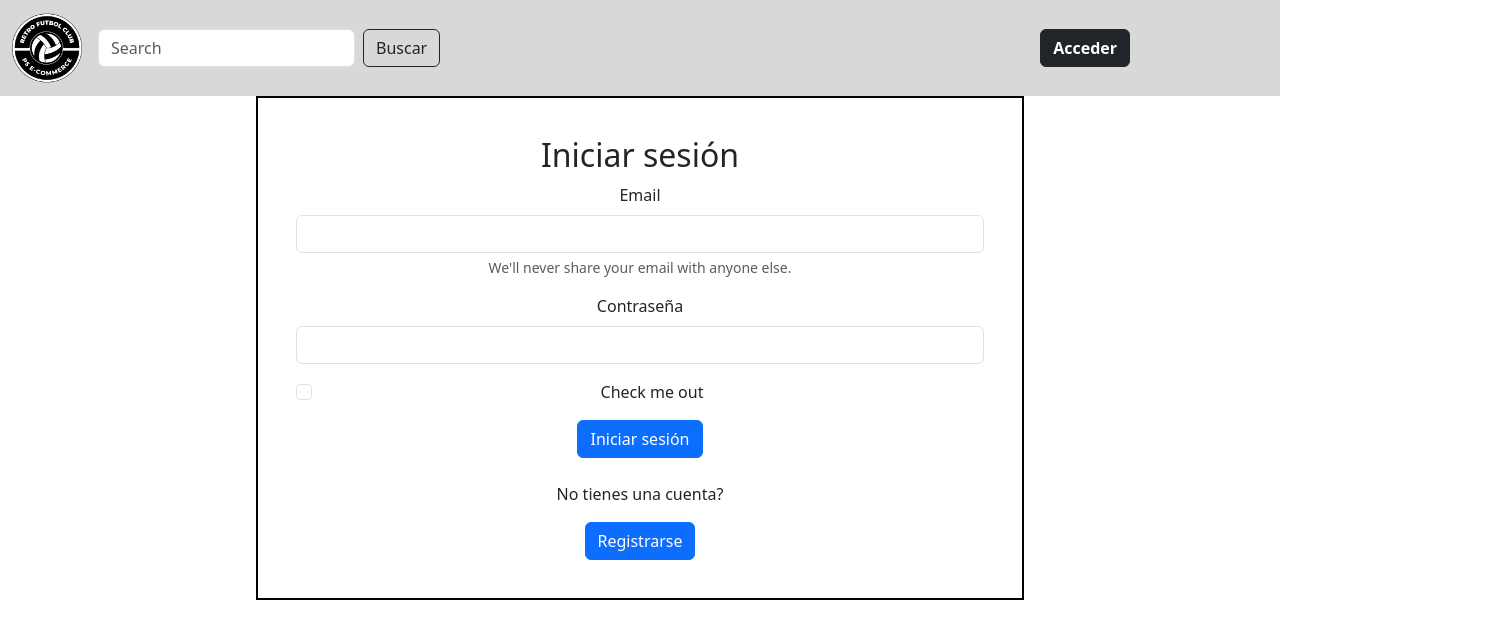
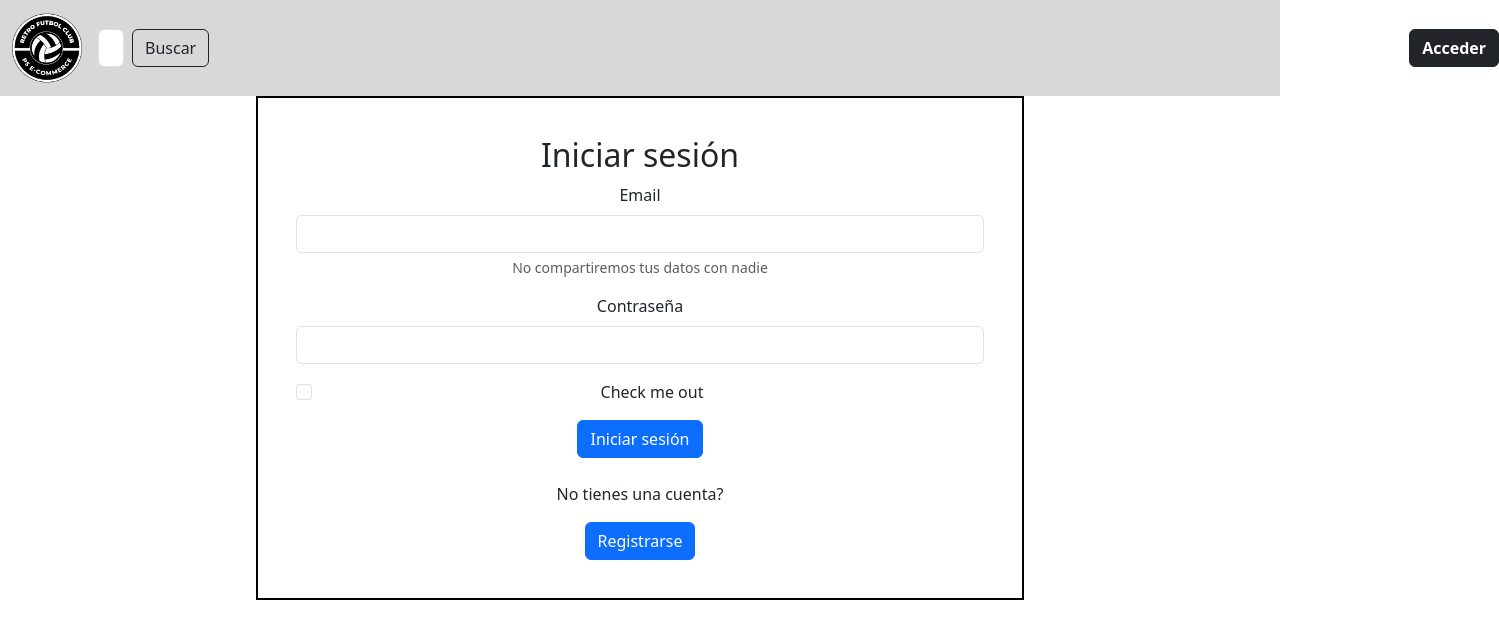
Before and after one commit to darioberatti/Ecommerce-FRONTEND, a React (Create React App) app: page /login in a window 1280 px wide. Shown: the top 638 px of the page, 1499 px wide, since content can reach past the window. Built offline with nearby package versions, Linux system fonts and the light colour scheme; no server answers.

Commit message:
Pequeños cambios en diseño

```diff
--- a/src/components/Content.js
+++ b/src/components/Content.js
@@ -17,7 +17,7 @@ const Content = () => {
 
   return (
     <div style={{}}>
-      <div style={{margin: "2% 4%"}}>
+      <div style={{margin: "2% 8%"}}>
         <div class="row">
           <div class="col-sm-6 mb-3 mb-sm-0">
             <div class="card" style={{ width: "80%" }}>
--- a/src/components/Grid.jsx
+++ b/src/components/Grid.jsx
@@ -3,7 +3,7 @@ import Card from "../commons/Card";
 
 const Grid = ({items}) => {
   return (
-    <div className="contenedor-grid">
+    <div className="contenedor-grid" style={{margin:"0 8%"}}>
       <h1 className="titles">Todos nuestros Productos <span className="badge bg-secondary">Nuevos</span></h1>
       <div
         style={{
--- a/src/components/LoginForm.js
+++ b/src/components/LoginForm.js
@@ -60,7 +60,7 @@ const LoginForm = () => {
             required
           />
           <div id="emailHelp" class="form-text">
-            We'll never share your email with anyone else.
+            No compartiremos tus datos con nadie
           </div>
         </div>
         <div class="mb-3">
--- a/src/components/Navbar.js
+++ b/src/components/Navbar.js
@@ -44,7 +44,7 @@ const Navbar = () => {
                 Buscar
               </button>
             </form>
-            <div style={{ marginLeft: "600px" }}></div>
+            <div style={{ marginLeft: "1200px" }}></div>
             <ul className="navbar-nav me-auto mb-2 mb-lg-0">
               <li className="nav-item dropdown">
                 {usuario.name ? (
```
